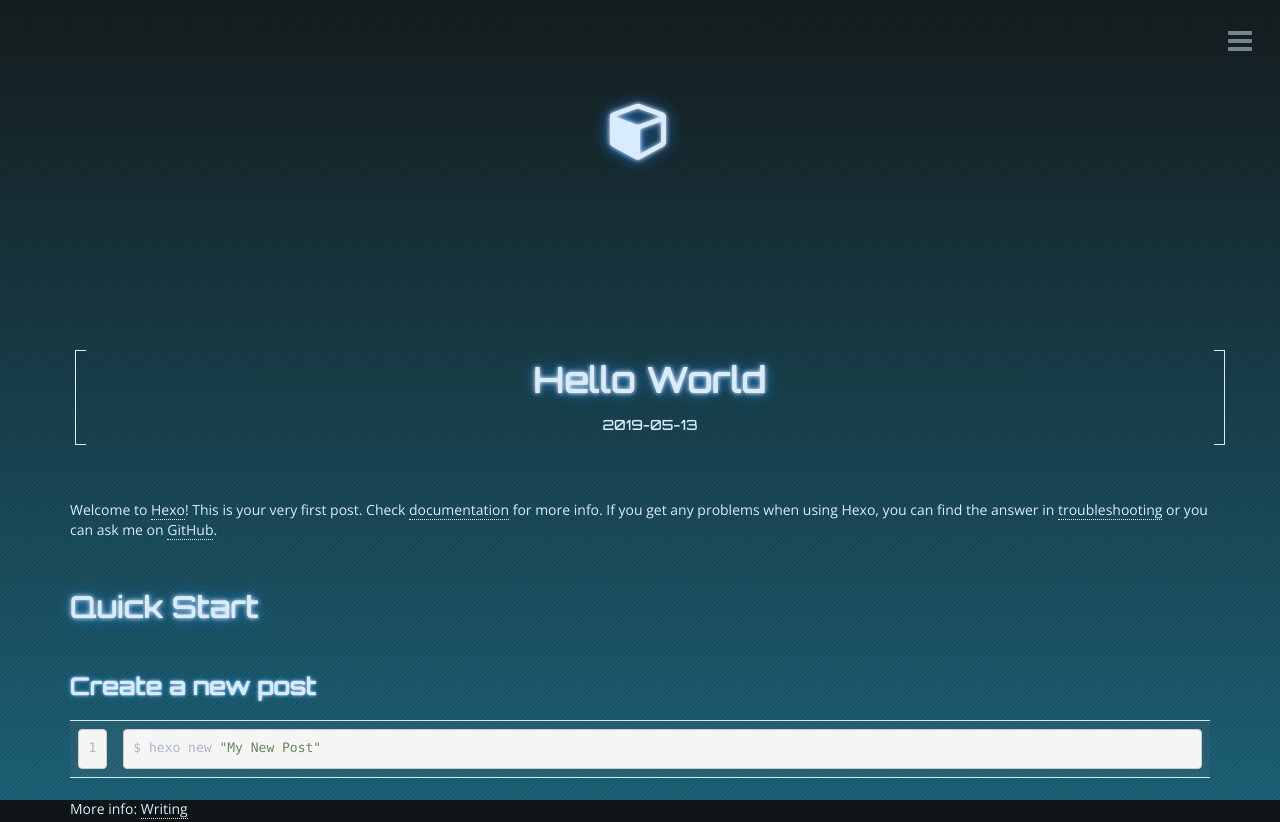
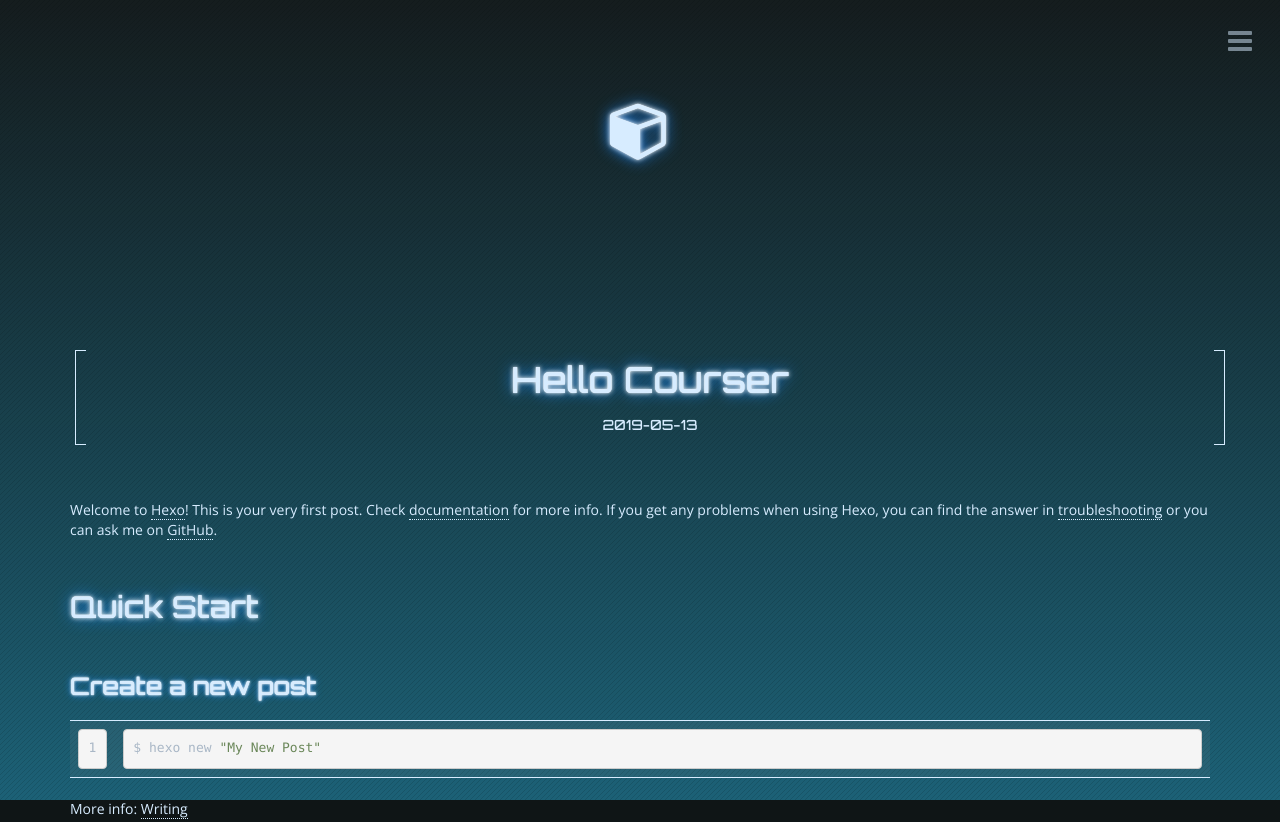
Before and after one commit to Courser123/Courser123.github.io, a plain HTML site: page 2019/05/13/hello-world/index.html in a window 1280 px wide. Shown: the top 822 px of the page. Drawn offline with nearby package versions, Linux system fonts and the light colour scheme.

Commit message:
Site updated: 2019-05-13 20:57:39

```diff
--- a/2019/05/13/hello-world/index.html
+++ b/2019/05/13/hello-world/index.html
@@ -20,7 +20,7 @@
 
     <!--Open Graph Title-->
 
-        <meta property="og:title" content="Hello World">
+        <meta property="og:title" content="Hello Courser">
 
 
     <!--Open Graph Description-->
@@ -42,7 +42,7 @@
 
     <!-- Title -->
 
-    <title>Hello World - Hexo</title>
+    <title>Hello Courser - Hexo</title>
 
     <!-- Bootstrap Core CSS -->
     <link rel="stylesheet" href="//maxcdn.bootstrapcdn.com/bootstrap/4.0.0-alpha.2/css/bootstrap.min.css" integrity="sha384-y3tfxAZXuh4HwSYylfB+J125MxIs6mR5FOHamPBG064zB+AFeWH94NdvaCBm8qnd" crossorigin="anonymous">
@@ -147,7 +147,7 @@
     <div class="post-header">
         <h1 class="title">
             <a href="/2019/05/13/hello-world/">
-                Hello World
+                Hello Courser
             </a>
         </h1>
         <div class="post-info">
@@ -211,7 +211,7 @@
         <ul>
 
             <li>
-                <a class="footer-post" href="/2019/05/13/hello-world/">Hello World</a>
+                <a class="footer-post" href="/2019/05/13/hello-world/">Hello Courser</a>
             </li>
 
         </ul>
```
Also changed, not shown: archives/2019/05/index.html (+2 -2 lines), archives/2019/index.html (+2 -2 lines), archives/index.html (+2 -2 lines), index.html (+2 -2 lines).
